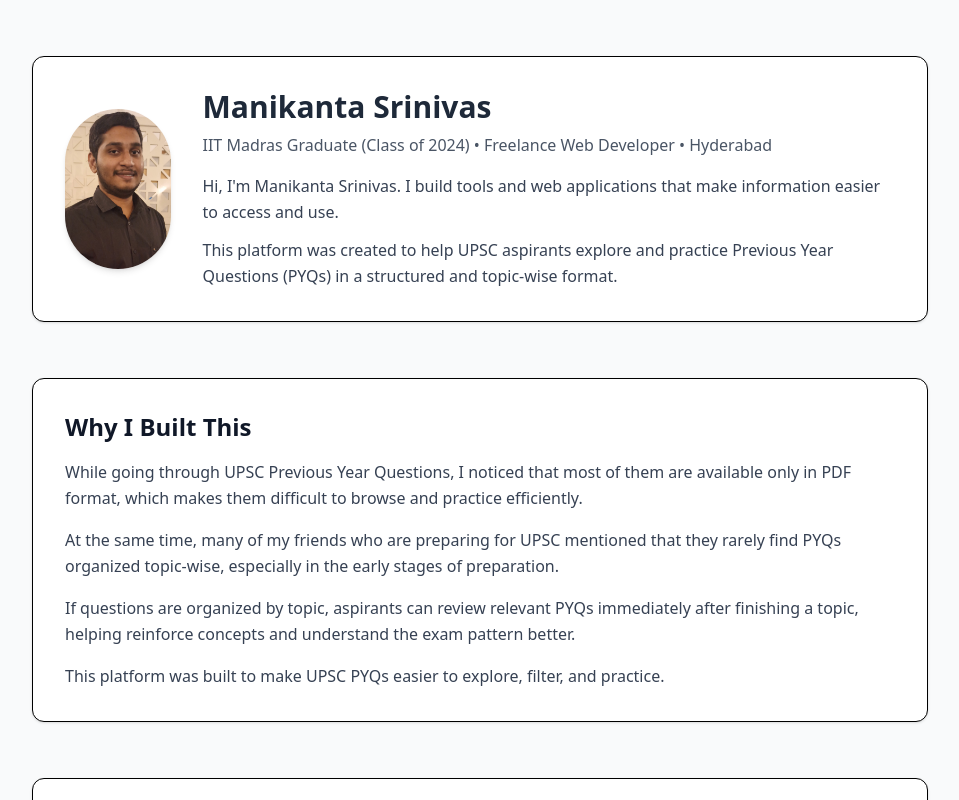
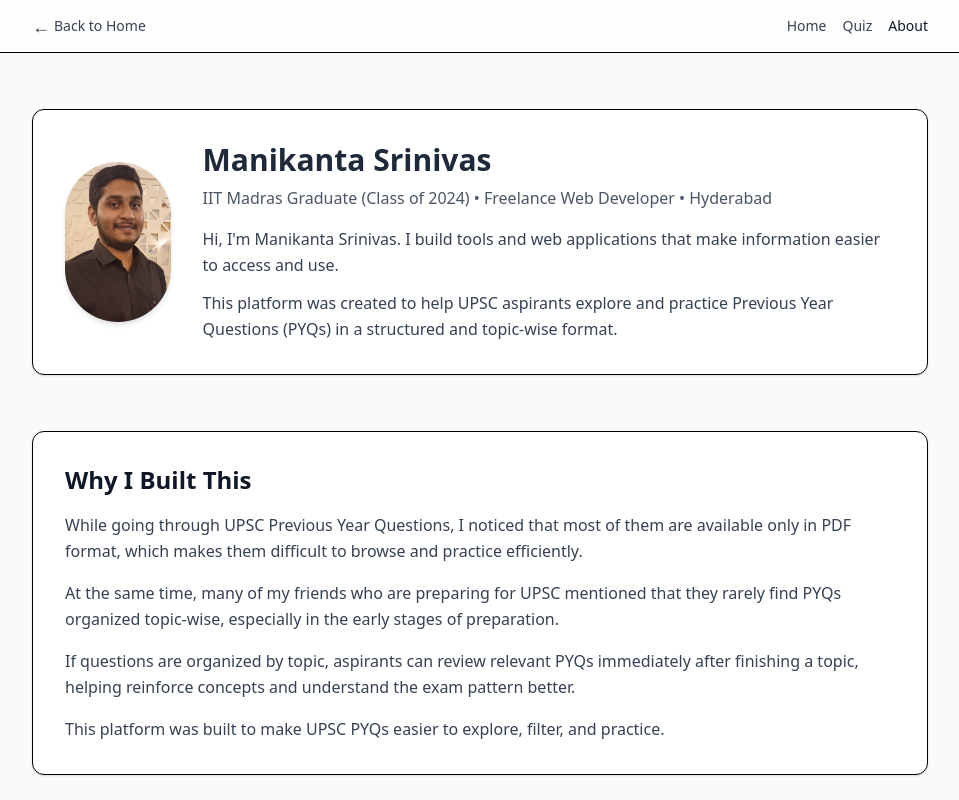
Before and after one commit to mous9270/upsc, a React (Vite) app: page /about in a window 1280 px wide. Shown: the top 800 px of the page, without its empty margins (160-1119 px from the left). Built offline with nearby package versions, Linux system fonts and the light colour scheme.

Commit message:
improved navigation in about page.

```diff
--- a/src/components/About.tsx
+++ b/src/components/About.tsx
@@ -1,8 +1,84 @@
-import React from 'react';
+import React, { useState } from 'react';
 
 const About: React.FC = () => {
+  const [mobileMenuOpen, setMobileMenuOpen] = useState<boolean>(false);
+
   return (
     <div className="min-h-screen bg-gray-50">
+      <header className="border-b bg-white/80 backdrop-blur">
+        <div className="container mx-auto px-4 py-3">
+          <div className="max-w-4xl mx-auto flex items-center justify-between">
+            {/* Back to home */}
+            <a
+              href="/"
+              className="inline-flex items-center text-sm font-medium text-gray-700 hover:text-gray-900"
+            >
+              <span className="mr-1 text-lg" aria-hidden="true">
+                ←
+              </span>
+              <span>Back to Home</span>
+            </a>
+
+            {/* Desktop nav */}
+            <nav className="hidden sm:flex items-center gap-4 text-sm text-gray-700">
+              <a href="/" className="hover:text-gray-900">
+                Home
+              </a>
+              <a href="/quiz" className="hover:text-gray-900">
+                Quiz
+              </a>
+              <a href="/about" className="font-medium text-gray-900">
+                About
+              </a>
+            </nav>
+
+            {/* Mobile hamburger */}
+            <button
+              type="button"
+              className="sm:hidden inline-flex items-center justify-center p-2 rounded-md border border-gray-200 text-gray-700 hover:bg-gray-50"
+              onClick={() => setMobileMenuOpen((open) => !open)}
+              aria-label="Toggle navigation menu"
+            >
+              <span className="sr-only">Open navigation</span>
+              <div className="space-y-1">
+                <span className="block h-0.5 w-5 bg-gray-700" />
+                <span className="block h-0.5 w-5 bg-gray-700" />
+                <span className="block h-0.5 w-5 bg-gray-700" />
+              </div>
+            </button>
+          </div>
+
+          {/* Mobile menu panel */}
+          {mobileMenuOpen && (
+            <div className="sm:hidden mt-2">
+              <div className="max-w-4xl mx-auto bg-white border rounded-lg shadow-sm divide-y">
+                <a
+                  href="/"
+                  className="block px-4 py-2 text-sm text-gray-700 hover:bg-gray-50"
+                  onClick={() => setMobileMenuOpen(false)}
+                >
+                  Home
+                </a>
+                <a
+                  href="/about"
+                  className="block px-4 py-2 text-sm text-gray-700 hover:bg-gray-50"
+                  onClick={() => setMobileMenuOpen(false)}
+                >
+                  About
+                </a>
+                <a
+                  href="/quiz"
+                  className="block px-4 py-2 text-sm text-gray-700 hover:bg-gray-50"
+                  onClick={() => setMobileMenuOpen(false)}
+                >
+                  Quiz
+                </a>
+              </div>
+            </div>
+          )}
+        </div>
+      </header>
+
       <main className="container mx-auto px-4 py-10 sm:py-14">
         <div className="max-w-4xl mx-auto space-y-10 sm:space-y-14">
           {/* 1. Hero / Intro Section */}
```
